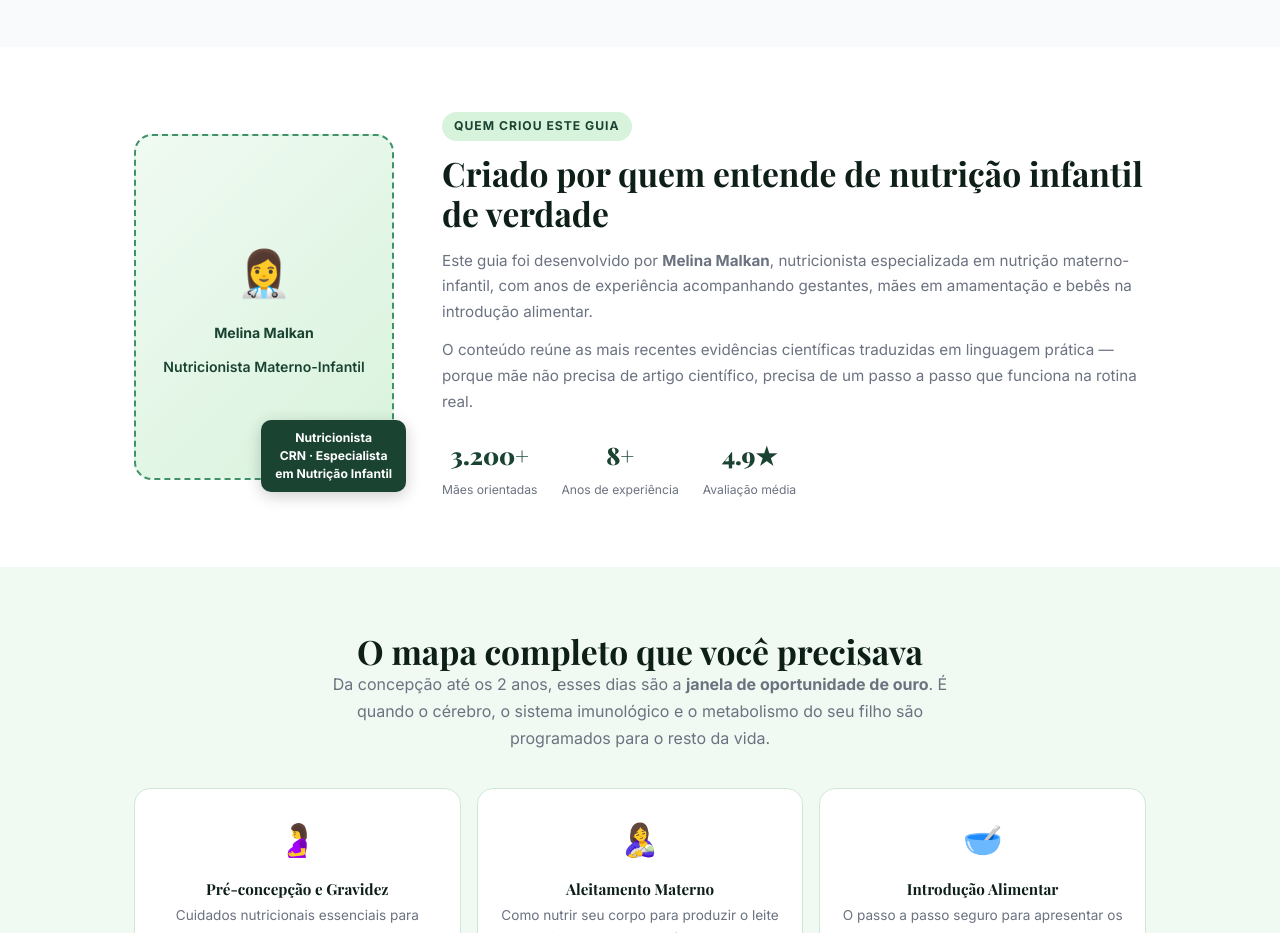
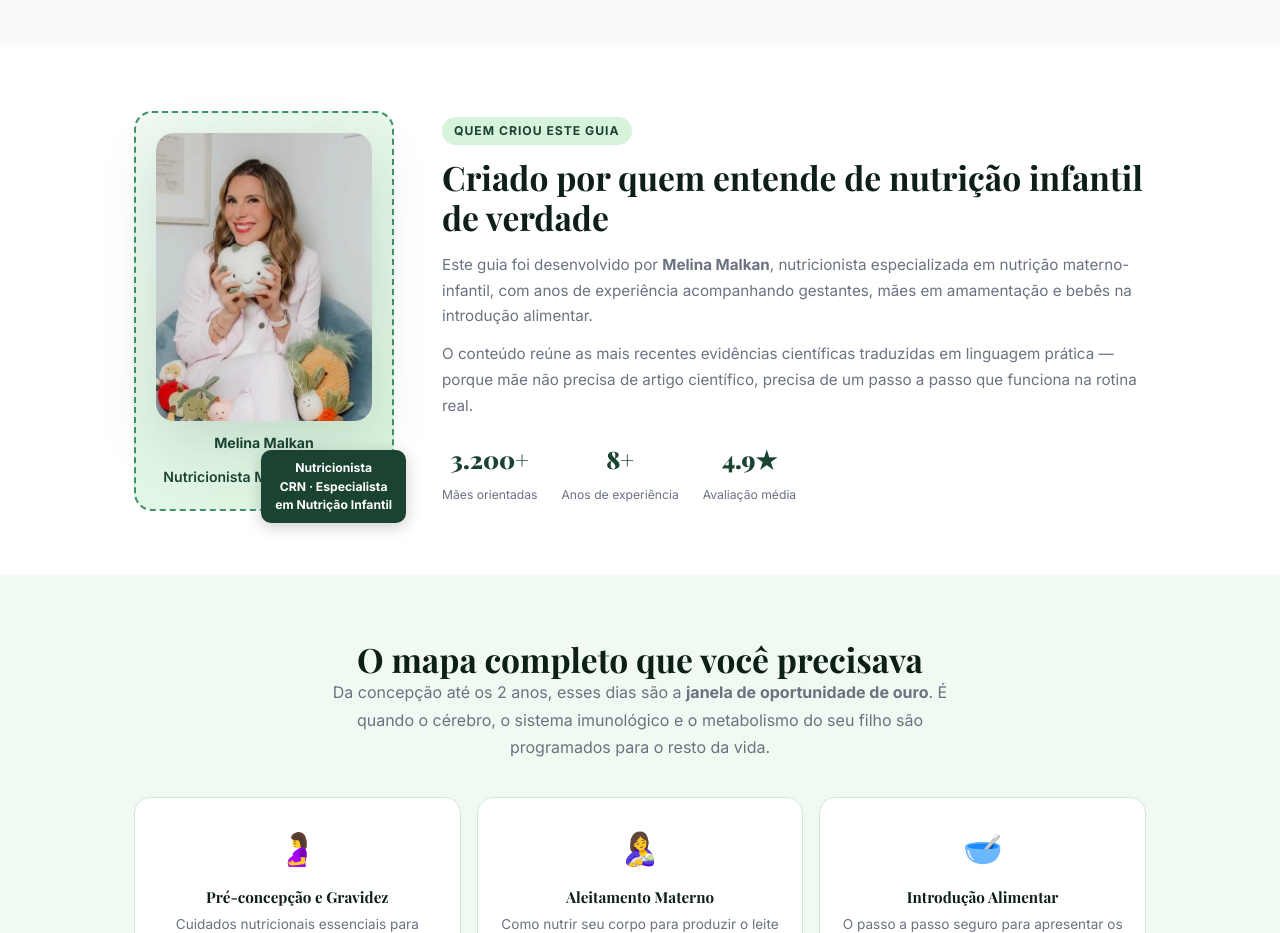
Before and after one commit to vkendrick/lp-jornada-1000, a website: page index.html in a window 1280 px wide. Shown: the part 1620-2553 px from the top of the page. Drawn offline with nearby package versions, Linux system fonts and the light colour scheme.

Commit message:
Update author photo in index.html
Replaced placeholder with actual image for author.

```diff
--- a/index.html
+++ b/index.html
@@ -435,7 +435,7 @@
       <div class="authority-photo-wrap">
         <!-- Troque pelo <img src="images/autora.jpg" alt="Melina Malkan" class="authority-photo" /> quando tiver a foto -->
         <div class="authority-photo-placeholder">
-          <span>👩‍⚕️</span>
+          <span><img src="images/autora.jpg" alt="Nome da Autora" class="authority-photo" /></span>
           <strong>Melina Malkan</strong>
           Nutricionista Materno-Infantil
         </div>
```
